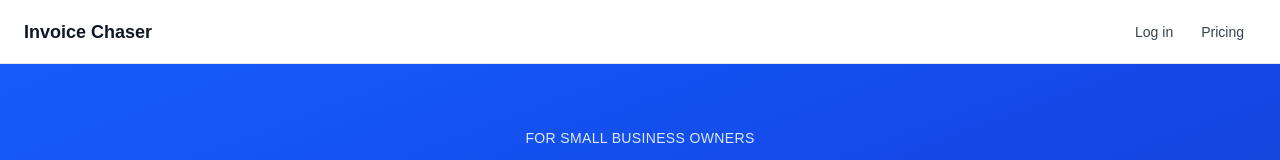
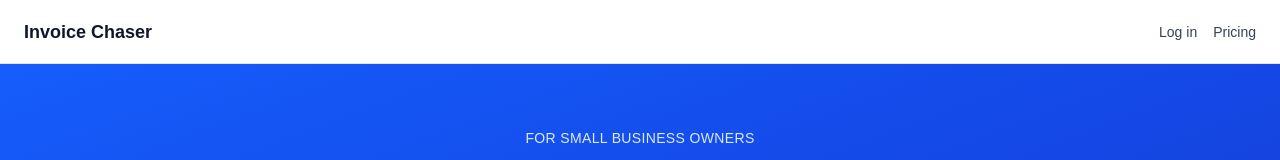
Before and after one commit to carlossonesen-sketch/invoicechacer, a Next.js app: page / in a window 1280 px wide. Shown: the top 160 px of the page. Built offline with nearby package versions, Linux system fonts and the light colour scheme; no server answers.

Commit message:
chore: finalize landing page edits

```diff
--- a/src/app/page.tsx
+++ b/src/app/page.tsx
@@ -2,7 +2,6 @@
 import type { Metadata } from "next";
 import { cookies } from "next/headers";
 import { redirect } from "next/navigation";
-import { Header } from "@/components/layout/header";
 
 export const metadata: Metadata = {
   title: "Invoice Chaser — Stop losing money to unpaid invoices",
@@ -43,6 +42,25 @@
         View pricing
       </Link>
     </div>
+  );
+}
+
+/** Server-only nav: do not use app Header here — it imports Firebase and logs env warnings on the public homepage. */
+function PublicMarketingHeader() {
+  return (
+    <header className="h-16 border-b border-gray-200 bg-white px-4 sm:px-6 flex items-center justify-between gap-4">
+      <Link href="/" className="text-lg font-semibold text-gray-900 hover:text-gray-800 shrink-0">
+        Invoice Chaser
+      </Link>
+      <nav className="flex items-center gap-4 shrink-0" aria-label="Site">
+        <Link href="/login" className="text-sm font-medium text-gray-700 hover:text-gray-900">
+          Log in
+        </Link>
+        <Link href="/pricing" className="text-sm font-medium text-gray-700 hover:text-gray-900">
+          Pricing
+        </Link>
+      </nav>
+    </header>
   );
 }
 
@@ -97,11 +115,7 @@
 
   return (
     <div className="min-h-screen bg-gray-50 text-gray-900">
-      <Header title="Invoice Chaser">
-        <Link href="/login" className="text-sm font-medium text-gray-700 hover:text-gray-900">
-          Log in
-        </Link>
-      </Header>
+      <PublicMarketingHeader />
 
       {/* Hero */}
       <section className="bg-gradient-to-br from-blue-600 via-blue-700 to-blue-800 text-white">
```
